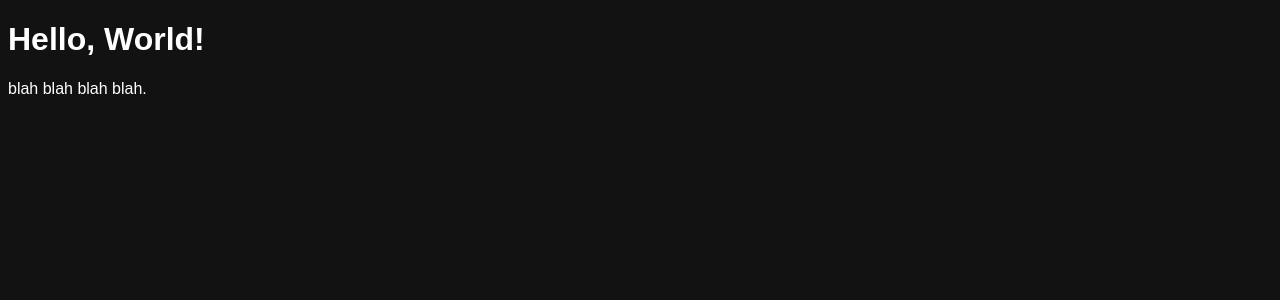
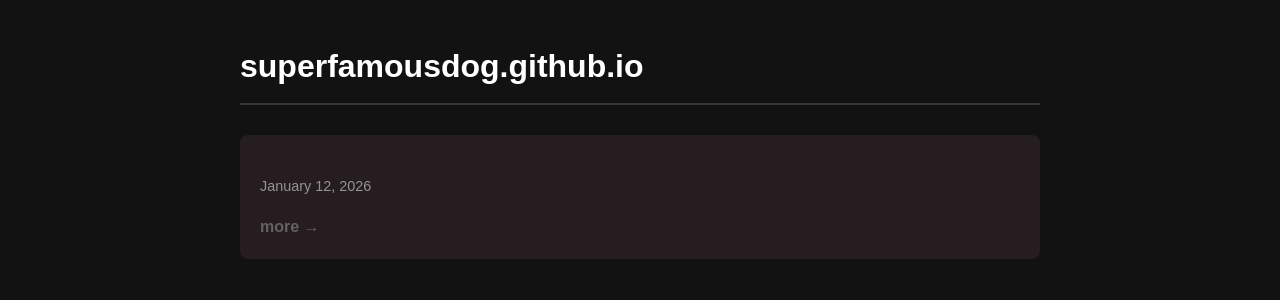
Before and after one commit to superfamousdog/superfamousdog.github.io, a Jekyll site: the page built from index.html, in a window 1280 px wide. Shown: the top 300 px of the page. Built offline with Jekyll 4.4.1, drawn with Linux system fonts in a browser that asks for light colours.

Commit message:
Update index.html

```diff
--- a/index.html
+++ b/index.html
@@ -1,19 +1,45 @@
-<!DOCTYPE html>
-<html lang="en">
-<head>
-    <meta charset="UTF-8">
-    <meta name="viewport" content="width=device-width, initial-scale=1.0">
-    <title>home</title>
-    <style>
-        body {
-            background-color: #121212;
-            color: #ffffff;
-            font-family: Arial, sans-serif;
-        }
-    </style>
-</head>
-<body>
-    <h1>Hello, World!</h1>
-    <p>blah blah blah blah.</p>
-</body>
-</html>
+---
+layout: default
+---
+<style>
+    .blog-post-preview {
+        margin: 30px 0;
+        padding: 20px;
+        background-color: #251d20;
+        border-radius: 8px;
+    }
+
+    .blog-post-preview h2 {
+        margin-top: 0;
+    }
+
+    .blog-post-preview h2 a {
+        color: #faccdd;
+    }
+
+    .blog-post-preview .date {
+        color: #969293;
+        font-size: 0.9em;
+        margin-bottom: 10px;
+    }
+
+    .blog-post-preview p {
+        color: #ddd;
+    }
+
+    .read-more {
+        color: #666062;
+        font-weight: bold;
+    }
+</style>
+
+<h1>{{ site.title }}</h1>
+
+{% for post in site.posts %}
+<div class="blog-post-preview">
+    <h2><a href="{{ post.url }}">{{ post.title }}</a></h2>
+    <div class="date">{{ post.date | date: "%B %d, %Y" }}</div>
+    <p>{{ post.excerpt }}</p>
+    <a href="{{ post.url }}" class="read-more">more →</a>
+</div>
+{% endfor %}
```
